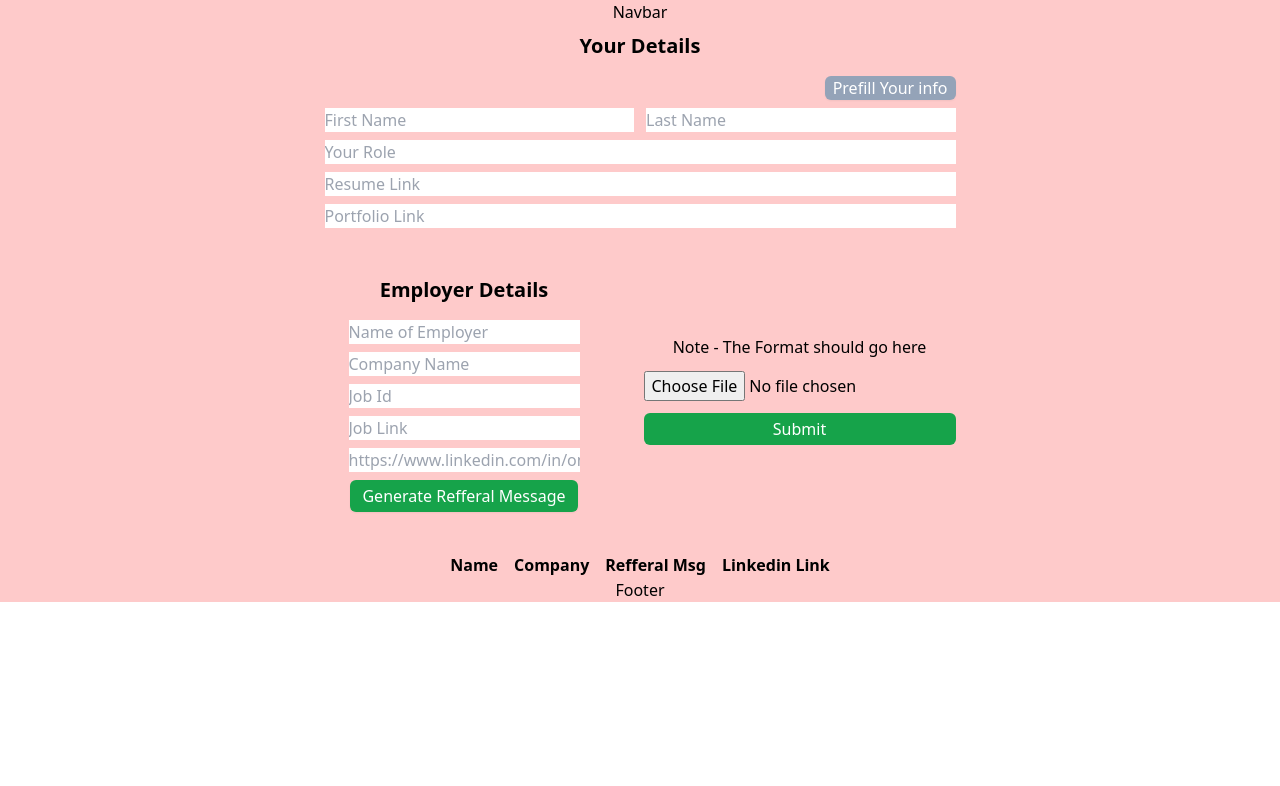
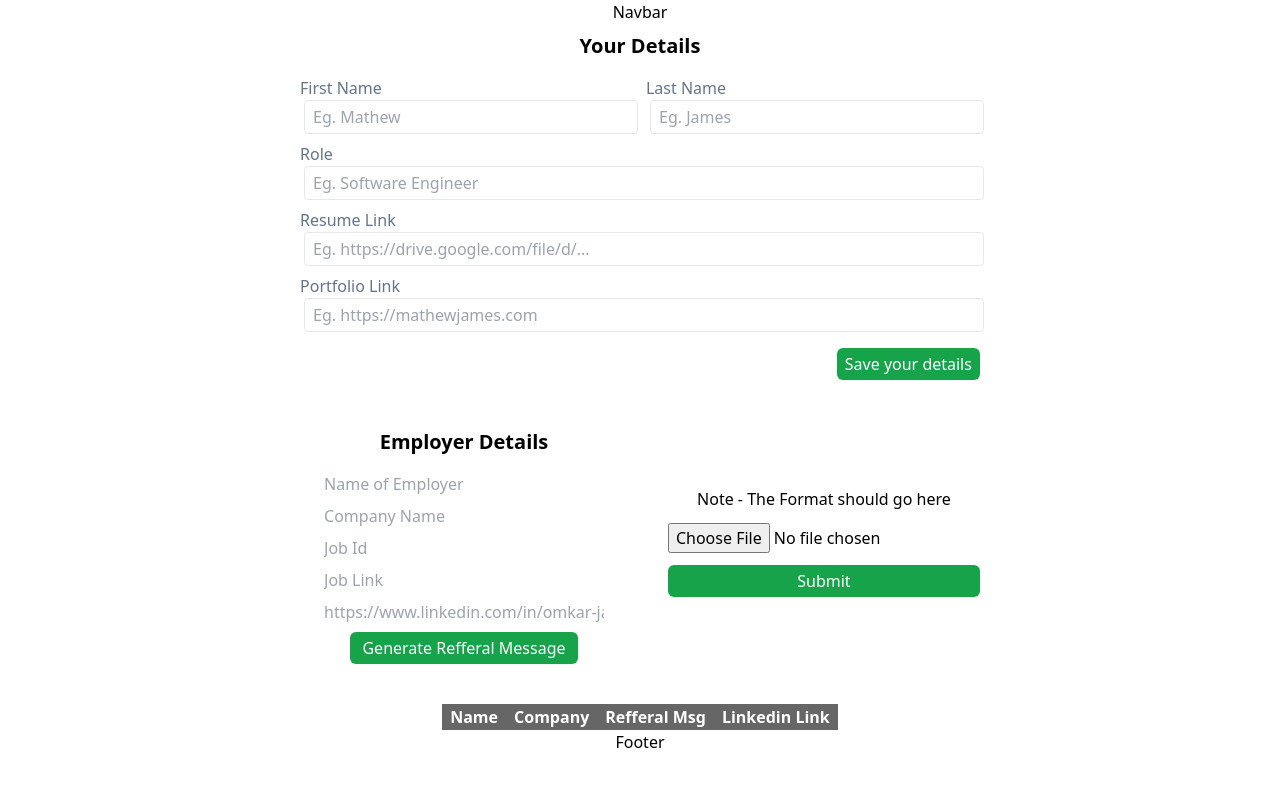
Before and after one commit to Omkar-Jawalkar/refferal-msg-generator, a React (Vite) app: page / in a window 1280 px wide. Shown: the top 786 px of the page. Built offline with nearby package versions, Linux system fonts and the light colour scheme.

Commit message:
UI WORKING

```diff
--- a/src/App.jsx
+++ b/src/App.jsx
@@ -5,7 +5,7 @@ import Footer from "./components/footer/Footer";
 
 const App = () => {
     return (
-        <div className="flex bg-red-200 justify-center flex-col items-center">
+        <div className="flex  justify-center flex-col items-center">
             <Navbar />
             <RouterProvider router={router} />
             <Footer />
--- a/src/components/display-results/DisplayResults.jsx
+++ b/src/components/display-results/DisplayResults.jsx
@@ -7,8 +7,8 @@ const DisplayResults = () => {
 
     return (
         <div className="flex flex-col justify-center items-center">
-            <table>
-                <tr>
+            <table className="max-w-screen-lg">
+                <tr className="bg-black/60 text-white">
                     <th className="px-2">Name</th>
                     <th className="px-2">Company</th>
                     <th className="px-2"> Refferal Msg</th>
@@ -16,7 +16,10 @@ const DisplayResults = () => {
                 </tr>
                 {result.map((res, index) => {
                     return (
-                        <tr key={index}>
+                        <tr
+                            className="border-b mb-4 space-x-4 border-black"
+                            key={index}
+                        >
                             <th> {res?.employee_name} </th>
                             <th>{res?.company}</th>
                             <th>
@@ -27,7 +30,7 @@ const DisplayResults = () => {
                                     className="text-blue-800"
                                     href={res?.employee_linkedin_url}
                                 >
-                                    LINKEDIN LINK
+                                    LINK
                                 </a>
                             </th>
                         </tr>
--- a/src/components/display-results/ParseRefferalMessage.jsx
+++ b/src/components/display-results/ParseRefferalMessage.jsx
@@ -16,7 +16,7 @@ import { useRef } from "react";
 import useCopy from "../../hooks/useCopy";
 
 const ParseRefferalMessage = (props) => {
-    const [copiedText, copy] = useCopy();
+    const [, copy] = useCopy();
     const pRef = useRef();
 
     const getAndCopy = () => {
@@ -24,7 +24,7 @@ const ParseRefferalMessage = (props) => {
     };
 
     return (
-        <span className="bg-white relative text-left p-4 overflow-auto w-full flex flex-col justify-start items-start min-w-56 min-h-44 max-h-44">
+        <span className="bg-white shadow-lg m-2 rounded  relative text-left p-4 overflow-auto w-full flex flex-col justify-start items-start min-w-56 min-h-44 max-h-44">
             <span className="absolute right-2 top-2 ">
                 <button onClick={getAndCopy} className="border px-2 py-1">
                     Copy
--- a/src/components/form-component/YourDetails.jsx
+++ b/src/components/form-component/YourDetails.jsx
@@ -1,43 +1,91 @@
-
 import useLocalStorage from "../../hooks/useLocalStorage";
 
 const YourDetails = () => {
     const [firstName, setFirstName] = useLocalStorage("first-name", "");
     const [lastName, setLastName] = useLocalStorage("last-name", "");
+    const [role, setRole] = useLocalStorage("role", "");
+    const [resumeLink, setResumeLink] = useLocalStorage("resume-link", "");
+    const [portfolio, setPortfolio] = useLocalStorage("portfolio-link", "");
 
     return (
-        <div className="flex gap-2   flex-1 flex-col justify-center items-center w-full">
+        <div className="flex gap-2   flex-1 flex-col justify-center items-center ">
             <h1 className=" text-xl my-2 font-bold">Your Details</h1>
-            <div className=" w-full text-right">
-                <button className=" text-white px-2  rounded-md  shadow-sm bg-slate-400">
-                    Prefill Your info
-                </button>
-            </div>
-            <div className="flex w-full gap-3">
+
+            <div className="flex w-full flex-col md:flex-row gap-3">
+                {/* FIRST NAME */}
+                <div className="w-full space-x-1">
+                    <label className="text-slate-500"> First Name</label>
                     <input
-                    className="w-full"
+                        className="w-full border px-2 py-1 rounded"
                         value={firstName}
                         onChange={(e) => {
                             setFirstName(e.target.value);
                         }}
-                    placeholder="First Name"
+                        placeholder="Eg. Mathew"
                     />
+                </div>
+
+                {/* LAST NAME */}
+                <div className="w-full space-x-1">
+                    <label className="text-slate-500"> Last Name</label>
                     <input
-                    className="w-full"
+                        className="w-full border px-2 py-1 rounded"
                         value={lastName}
                         onChange={(e) => {
                             setLastName(e.target.value);
                         }}
-                    placeholder="Last Name"
+                        placeholder="Eg. James"
                     />
                 </div>
-            <input type="text" placeholder="Your Role " className="w-full" />
-            <input type="text" placeholder="Resume Link" className="w-full" />
+            </div>
+
+            {/* Your Role  */}
+            <div className="w-full space-x-1">
+                <label className="text-slate-500"> Role</label>
                 <input
-                type="text"
-                placeholder="Portfolio Link"
-                className="w-full"
+                    className="w-full border px-2 py-1 rounded"
+                    value={role}
+                    onChange={(e) => {
+                        setRole(e.target.value);
+                    }}
+                    placeholder="Eg. Software Engineer"
                 />
+            </div>
+
+            {/* RESUME LINK */}
+
+            <div className="w-full space-x-1">
+                <label className="text-slate-500"> Resume Link</label>
+                <input
+                    className="w-full border px-2 py-1 rounded"
+                    value={resumeLink}
+                    onChange={(e) => {
+                        setResumeLink(e.target.value);
+                    }}
+                    placeholder="Eg. https://drive.google.com/file/d/..."
+                />
+            </div>
+
+            {/* PORTFOLIO LINK */}
+
+            <div className="w-full space-x-1">
+                <label className="text-slate-500">Portfolio Link</label>
+                <input
+                    className="w-full border px-2 py-1 rounded"
+                    value={portfolio}
+                    onChange={(e) => {
+                        setPortfolio(e.target.value);
+                    }}
+                    placeholder="Eg. https://mathewjames.com"
+                />
+            </div>
+
+            {/* SAVE BUTTON */}
+            <div className="  mt-2 w-full text-right">
+                <button className=" text-white px-2 py-1  rounded-md  shadow-sm bg-green-600">
+                    Save your details
+                </button>
+            </div>
         </div>
     );
 };
--- a/src/hooks/useCopy.jsx
+++ b/src/hooks/useCopy.jsx
@@ -1,4 +1,4 @@
-import { useEffect, useState } from "react";
+import { useState } from "react";
 
 const useCopy = () => {
     const [copiedText, setCopiedText] = useState();
--- a/src/pages/home/Home.jsx
+++ b/src/pages/home/Home.jsx
@@ -8,7 +8,7 @@ import { MyDetailsContext } from "../../context/MyDetailsContext";
 const Home = () => {
     const [result, setResult] = useState([]);
     return (
-        <div className="flex flex-col gap-10 justify-center items-center">
+        <div className="flex  flex-col gap-10 justify-center items-center">
             <YourDetails />
             {/* ADDING CONTEXT */}
             <MyDetailsContext.Provider
```
Lines whose indentation alone changed are shown as unchanged.
